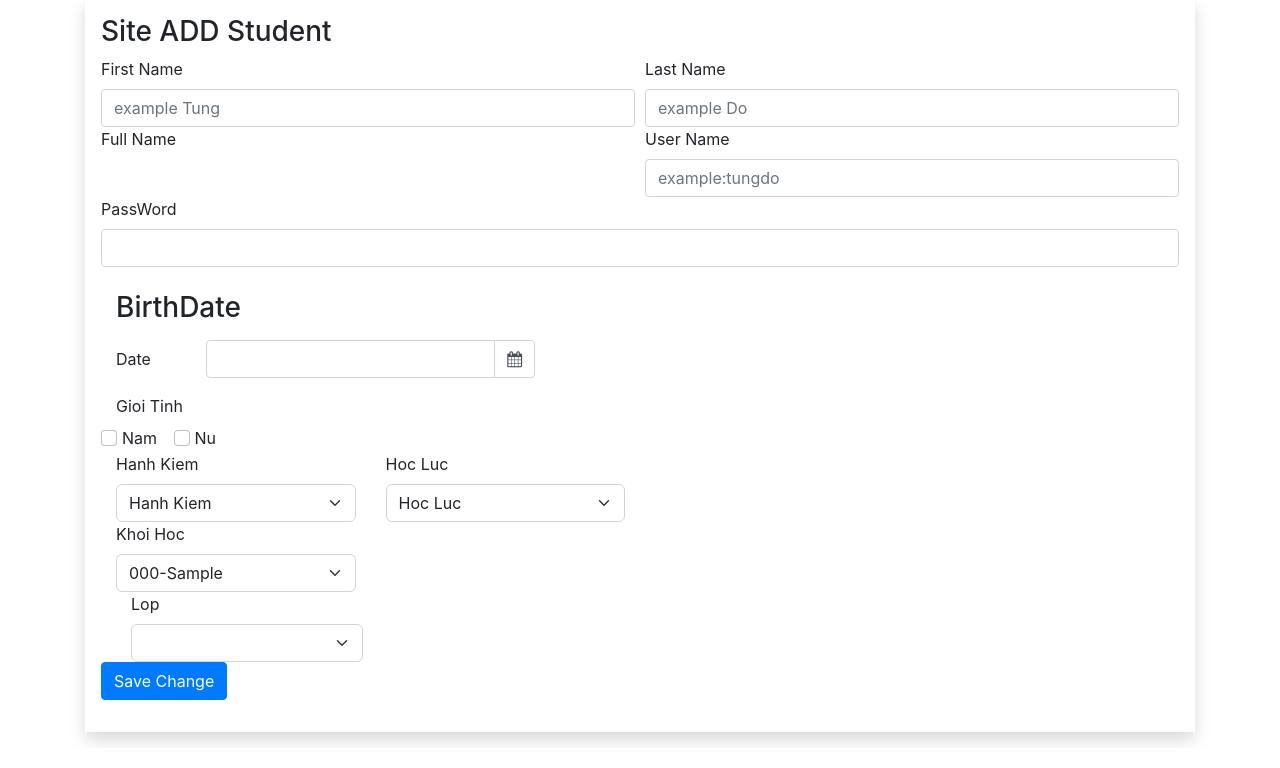
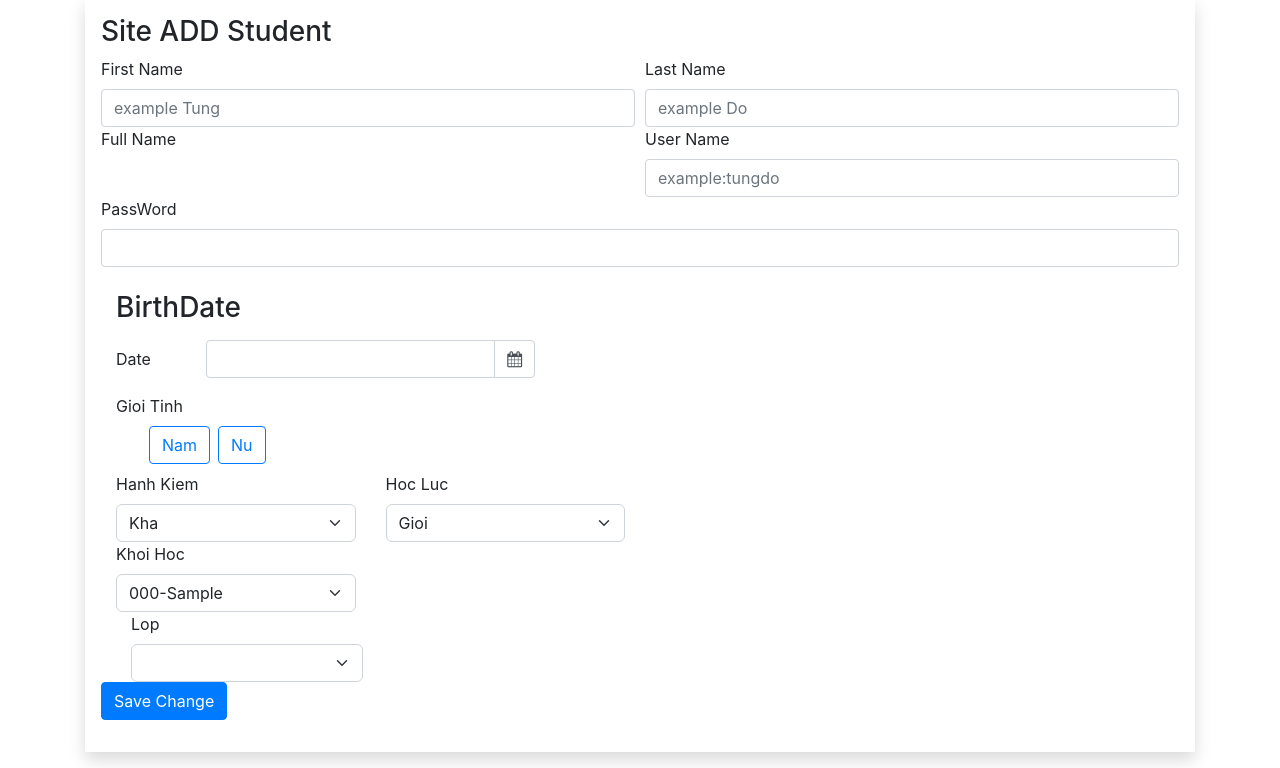
Before and after one commit to omodtung/systemManageStudent, a PHP site: page /admin/siteAddStudent.php in a window 1280 px wide. Shown: the part 201-969 px from the top of the page. Before the commit the page ends 945 px from the top, so only its background shows below. Run offline with PHP 8.4, Linux system fonts and the light colour scheme; the visitor is signed in with stand-in values (Sample User, id 1); tables that the repository leaves empty or names only in its code hold one stand-in row (values such as "Sample post"); data that the repository does not hold is empty.

Commit message:
site ui add student

```diff
--- a/admin/siteAddStudent.php
+++ b/admin/siteAddStudent.php
@@ -67,7 +67,7 @@ $classes = getAllClass($conn);
             <div class="container mt-5">
                 <a href="teacherUI.php" class="btn btn-outline-primary btn_add_teacher">Back</a>
 
-                <form method="post" class="shadow p-3 mt-5 form-w" action="req/addTeacher.php">
+                <form method="post" class="shadow p-3 mt-5 form-w" action="req/addStudent.php">
                     <h3> Site ADD Student</h3>
                     <?php if (isset($_GET['error'])) { ?>
                         <div class="alert alert danger" role="alert">
@@ -137,7 +137,7 @@ $classes = getAllClass($conn);
                                     <label for="date" class="col-sm-1 col-form-label">Date</label>
                                     <div class="col-sm-4">
                                         <div class="input-group date" id="datepicker">
-                                            <input type="text" class="form-control">
+                                            <input type="text" class="form-control" name = "birthdate">
                                             <span class="input-group-append">
                                                 <span class="input-group-text bg-white">
                                                     <i class="fa fa-calendar"></i>
@@ -168,28 +168,16 @@ $classes = getAllClass($conn);
                             </label>
 
                         </div>
-                        <div class="form-check form-check-inline">
-                            <input class="form-check-input" type="checkbox" id="inlineCheckbox1" value="option1">
-                            <label class="form-check-label" for="inlineCheckbox1">Nam</label>
-                        </div>
-                        <div class="form-check form-check-inline">
-                            <input class="form-check-input" type="checkbox" id="inlineCheckbox2" value="option2">
-                            <label class="form-check-label" for="inlineCheckbox2">Nu</label>
-                        </div>
 
 
 
+              <div class="btn-group" role="group" aria-label="Basic radio toggle button group">
+                <input type="radio" class="btn-check" name="genderbtn" value="M" id="btnradio1" >
+                <label class="btn btn-outline-primary rounded ms-5" for="btnradio1">Nam</label>
 
+                <input type="radio" class="btn-check" name="genderbtn" value="F" id="btnradio2" >
+                <label class="btn btn-outline-primary rounded ms-2" for="btnradio2">Nu</label>
 
-
-                        <!--
-            <div class="mb-3">
-              <label class="form-label">Subject</label>
-              <select name="subjects[]">
-                <?php foreach ($subjects as $subject) : ?>
-                  <option value="<?= $subject['subject_id'] ?>"><?= $subject['subject'] ?></option>
-                <?php endforeach ?>
-              </select>
             </div>
 
 
@@ -197,30 +185,20 @@ $classes = getAllClass($conn);
 
 
 
-            <div class="mb-3">
-              <label class="form-label">Grade</label>
-              <select name="grades[]">
-                <?php foreach ($grades as $grade) : ?>
-                  <option value="<?= $grade['grade_id'] ?>"><?= $grade['grade_code'] ?>-<?= $grade['grade'] ?></option>
-                <?php endforeach ?>
-              </select>l
-            </div>
-            <button type="submit" class="btn btn-primary">Save Change</button>
-        </form>
-      </div>
 
 
 
- -->
+
+
                         <div class="container">
                             <div class="row">
                                 <div class="col-md-3">
                                     <label class="form-label">Hanh Kiem</label>
-                                    <select class="form-select" aria-label="Default select example">
-                                        <option selected name="hanhkiem">Hanh Kiem</option>
-                                        <option value="1">Kha</option>
-                                        <option value="2">Tot</option>
-                                        <option value="3">Trung Binh</option>
+                                    <select class="form-select" aria-label="Default select example" name="hanhkiem">
+
+                                        <option selected value="kha">Kha</option>
+                                        <option value="tot">Tot</option>
+                                        <option value="tb">Trung Binh</option>
                                     </select>
 
 
@@ -229,12 +207,12 @@ $classes = getAllClass($conn);
 
                                 <div class="col-md-3">
                                     <label class="form-label">Hoc Luc</label>
-                                    <select class="form-select" aria-label="Default select example">
-                                        <option selected name="hanhkiem">Hoc Luc</option>
+                                    <select class="form-select" aria-label="Default select example" name = "hocluc">
 
-                                        <option value="1">Gioi</option>
-                                        <option value="2">TienTien</option>
-                                        <option value="3">TrungBinh</option>
+
+                                        <option selected value="gioi">Gioi</option>
+                                        <option value="Tien Tien">TienTien</option>
+                                        <option value="Trung binh">TrungBinh</option>
                                     </select>
 
 
```
